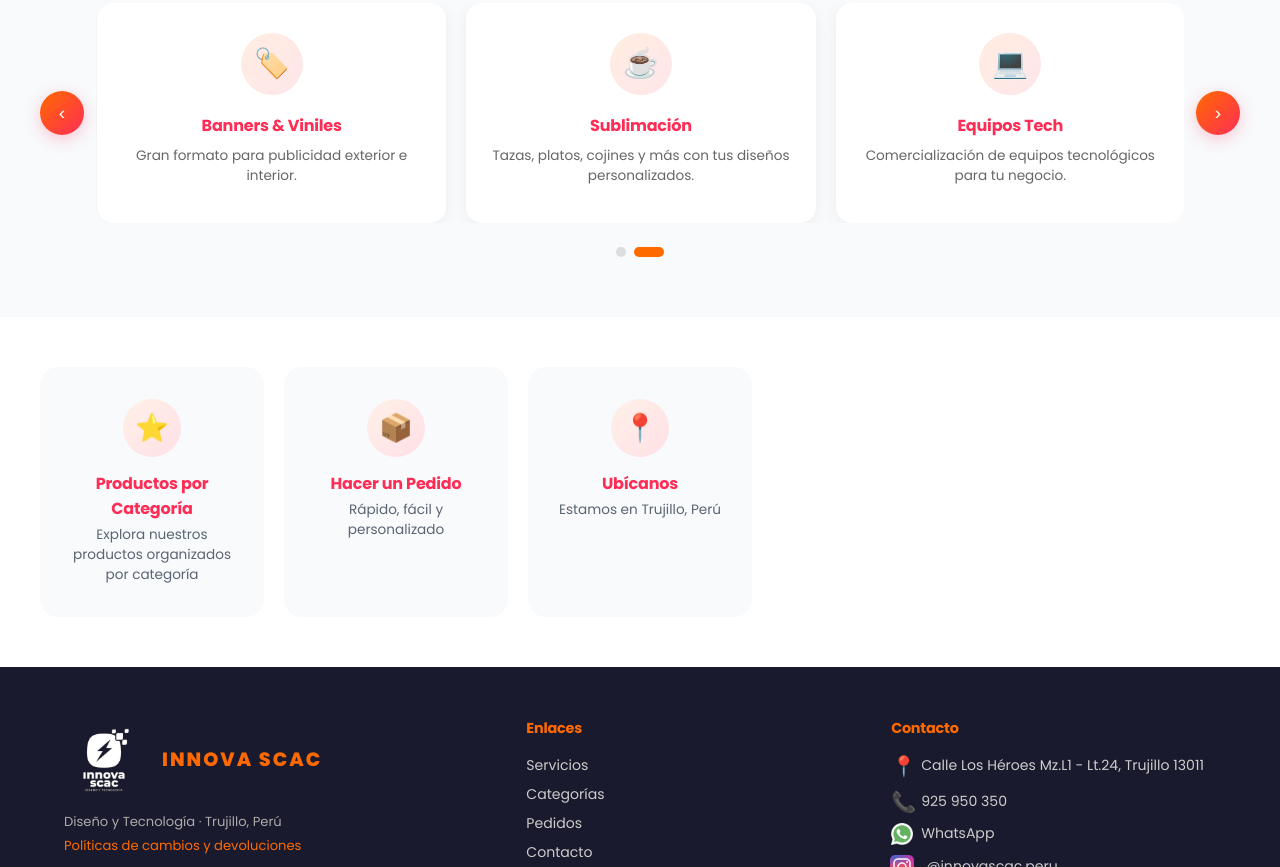
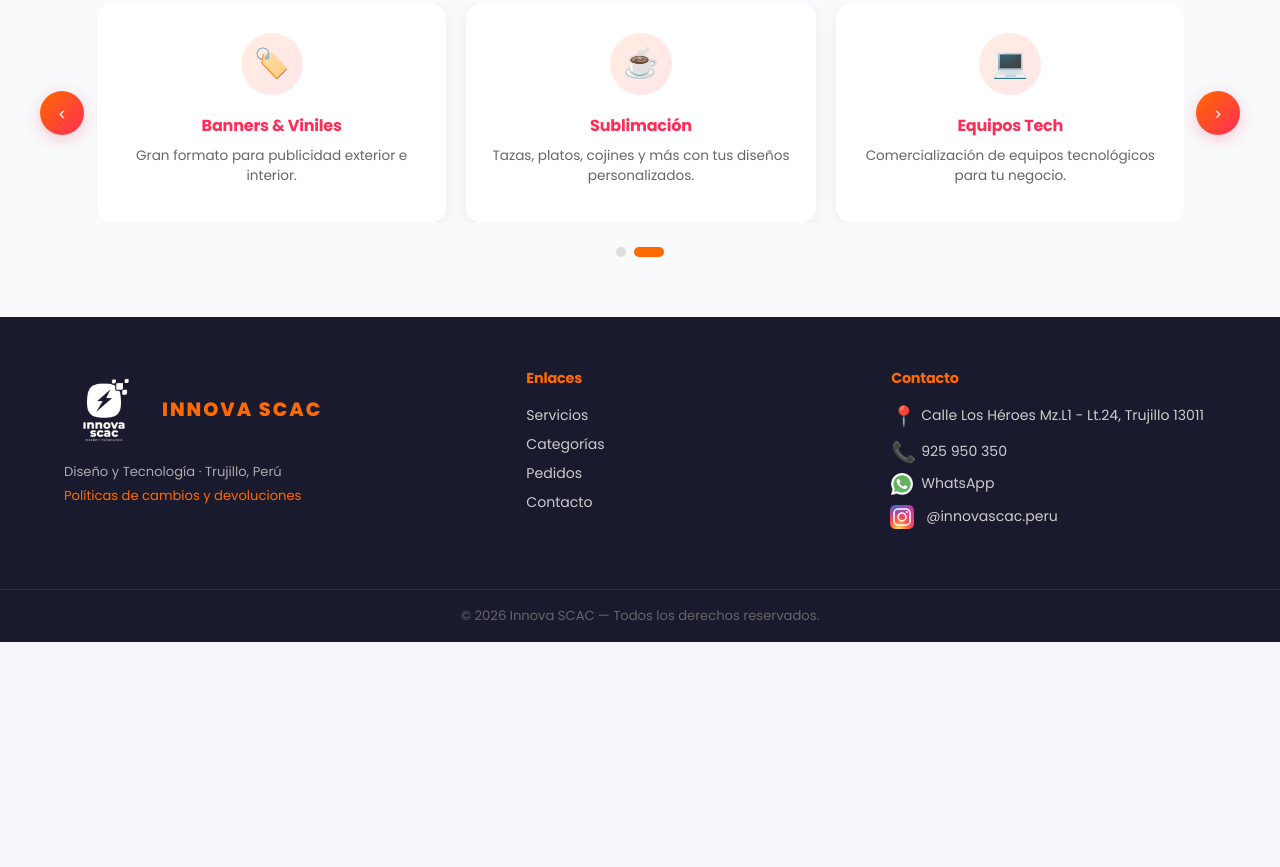
Before and after one commit to Dilan025/innova-store, a website: page public/index.html in a window 1280 px wide. Shown: the part 1240-2107 px from the top of the page. After the commit the page ends 1882 px from the top, so only its background shows below. Drawn offline with nearby package versions, Linux system fonts and the light colour scheme; no server answers.

Commit message:
Remove navigation cards section from homepage

```diff
--- a/public/index.html
+++ b/public/index.html
@@ -411,26 +411,6 @@
         <div class="car-dots" id="car-dots"></div>
       </section>
 
-      <!-- ===== DESTACADOS dinámicos (datos reales de pedidos) ===== -->
-      <section class="destacados-bcp" id="seccion-destacados">
-        <div class="destacados-grid">
-          <div class="destacado-card" data-vista="vista-catalogos">
-            <div class="destacado-icon">⭐</div>
-            <h4>Productos por Categoría</h4>
-            <p>Explora nuestros productos organizados por categoría</p>
-          </div>
-          <div class="destacado-card" data-vista="vista-pedido">
-            <div class="destacado-icon">📦</div>
-            <h4>Hacer un Pedido</h4>
-            <p>Rápido, fácil y personalizado</p>
-          </div>
-          <div class="destacado-card" data-vista="vista-contacto">
-            <div class="destacado-icon">📍</div>
-            <h4>Ubícanos</h4>
-            <p>Estamos en Trujillo, Perú</p>
-          </div>
-        </div>
-      </section>
 
       <!-- ===== MÁS PEDIDOS (datos reales) ===== -->
       <section class="mas-pedidos-seccion" id="seccion-mas-pedidos" style="display:none;">
```
